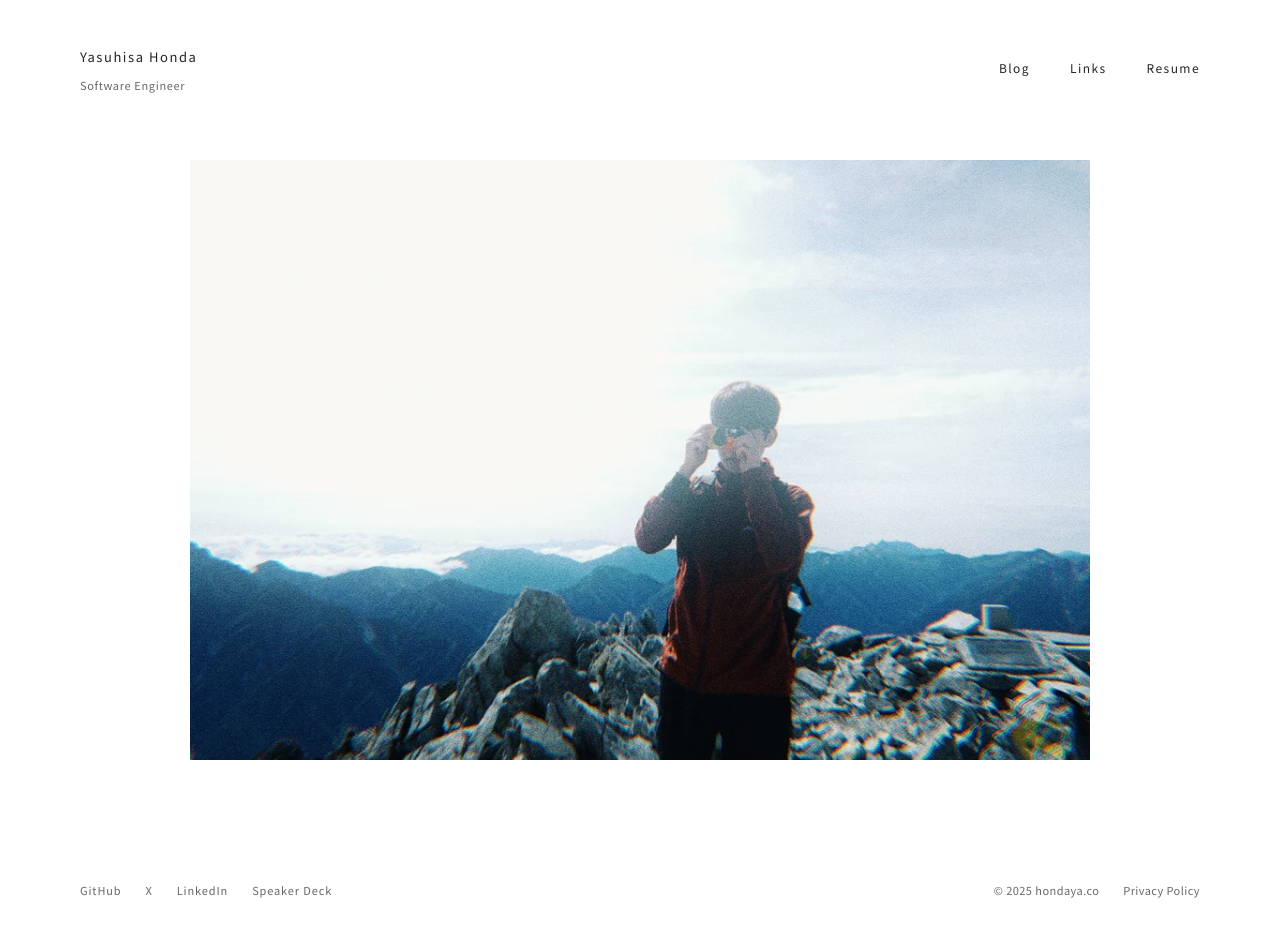
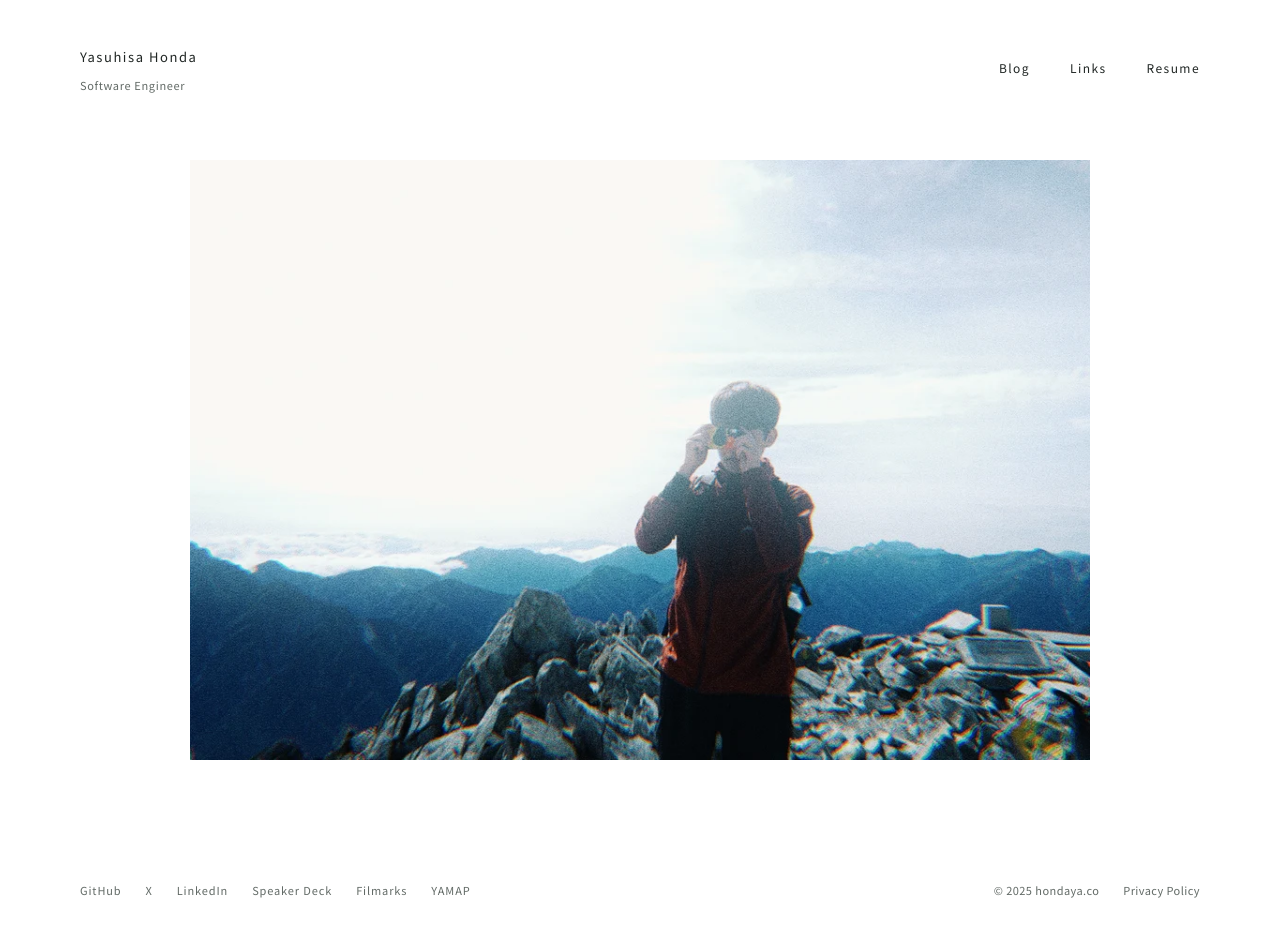
Before and after one commit to hondaya14/hondaya14.github.io, a Next.js app: page / in a window 1280 px wide. Shown: the top 936 px of the page. Built offline with nearby package versions, Linux system fonts and the light colour scheme.

Commit message:
feat: add Filmarks and YAMAP profile links (#89)

```diff
--- a/src/components/SiteShell.tsx
+++ b/src/components/SiteShell.tsx
@@ -6,6 +6,8 @@ const socialLinks = [
   { label: "X", href: "https://x.com/hondaya14" },
   { label: "LinkedIn", href: "https://www.linkedin.com/in/yasuhisa-honda-5a5470274/" },
   { label: "Speaker Deck", href: "https://speakerdeck.com/hondaya14" },
+  { label: "Filmarks", href: "https://filmarks.com/users/honhon_marks" },
+  { label: "YAMAP", href: "https://yamap.com/users/4591140" },
 ];
 
 export function SiteShell({ children }: { children: React.ReactNode }) {
```
Also changed, not shown: 2 other files (tests, documents, lock files or other folders).
